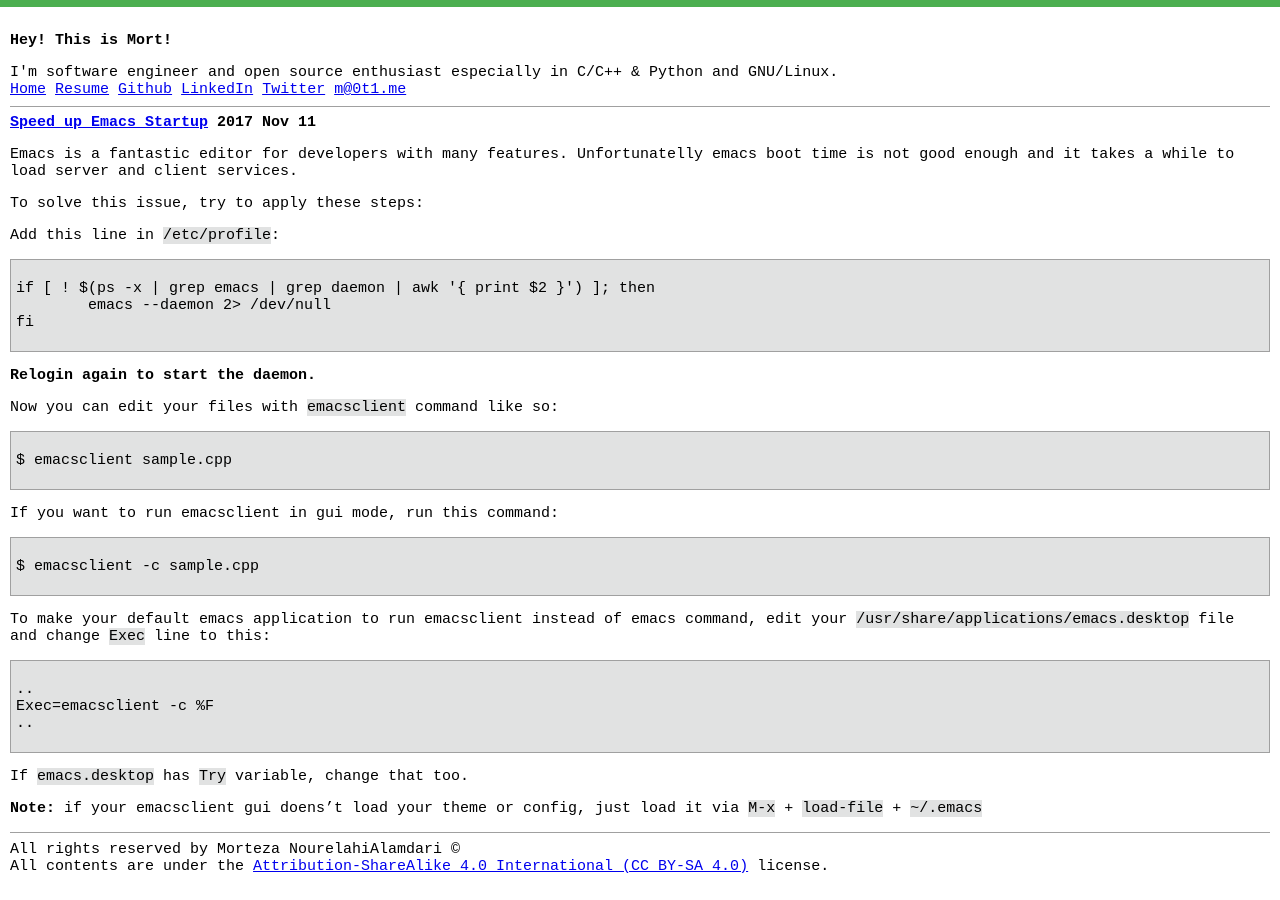
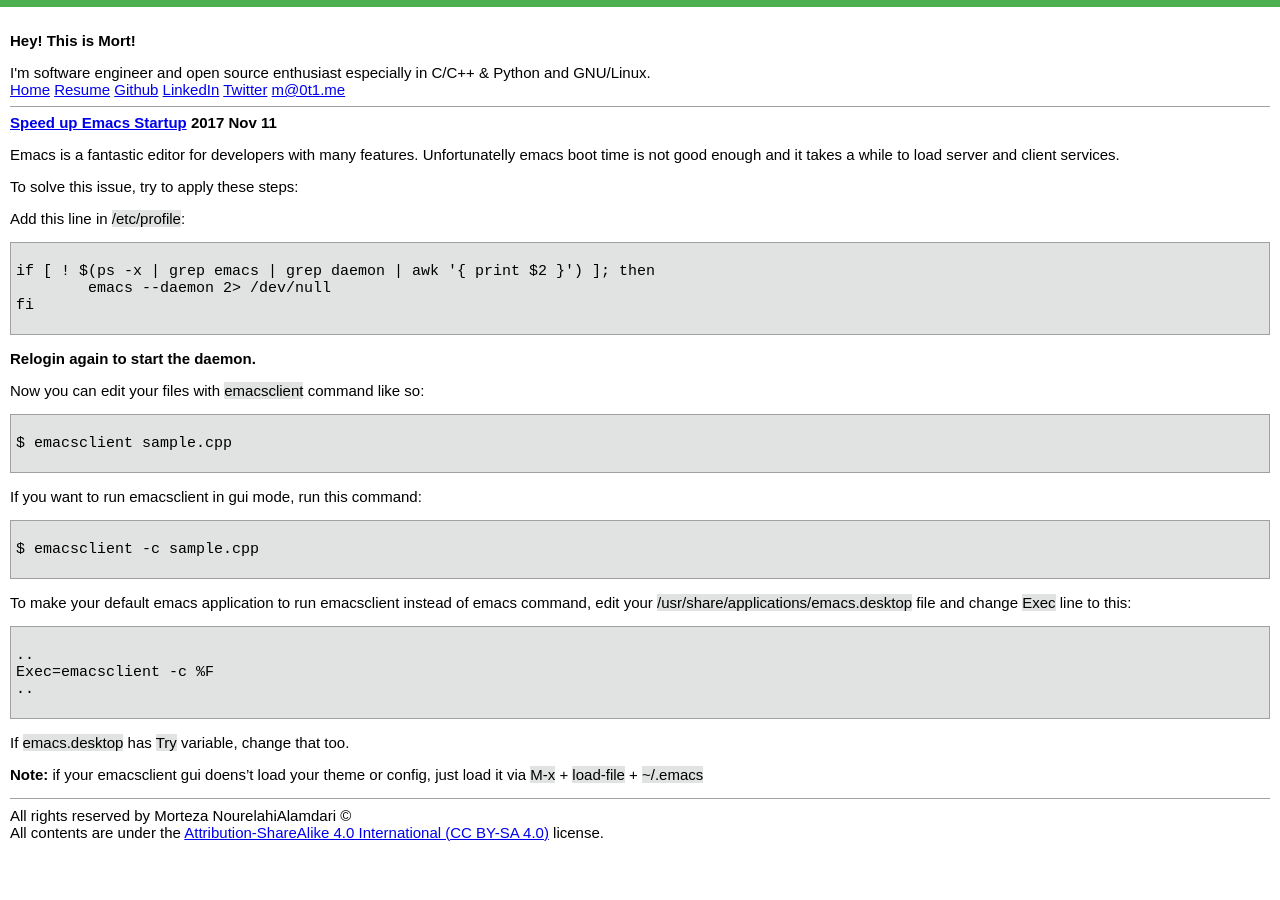
Before and after one commit to Mortezaipo/stage, a Jekyll site: the page built from _posts/2017-11-08-speed-up-emacs-startup.md, in a window 1280 px wide. Built offline with Jekyll 4.4.1, drawn with Linux system fonts in a browser that asks for light colours.

Commit message:
Update stage

```diff
--- a/static/css/extra.css
+++ b/static/css/extra.css
@@ -1,5 +1,5 @@
 * {
-    font-family: hack, monospace, sans-serif;
+    font-family: sans-serif, helvetica;
     font-size: 15px;
 }
 
@@ -61,9 +61,11 @@ hr {
     background-color: #e1e2e2;
 }
 
+.highlighter-rouge * {
+    font-family: hack, monospace, sans-serif;
+}
+
 fieldset {
     border: 1px solid #A0A0A0;
     padding: 5px;
 }
-
-/* end Bootstrap changing */
```
